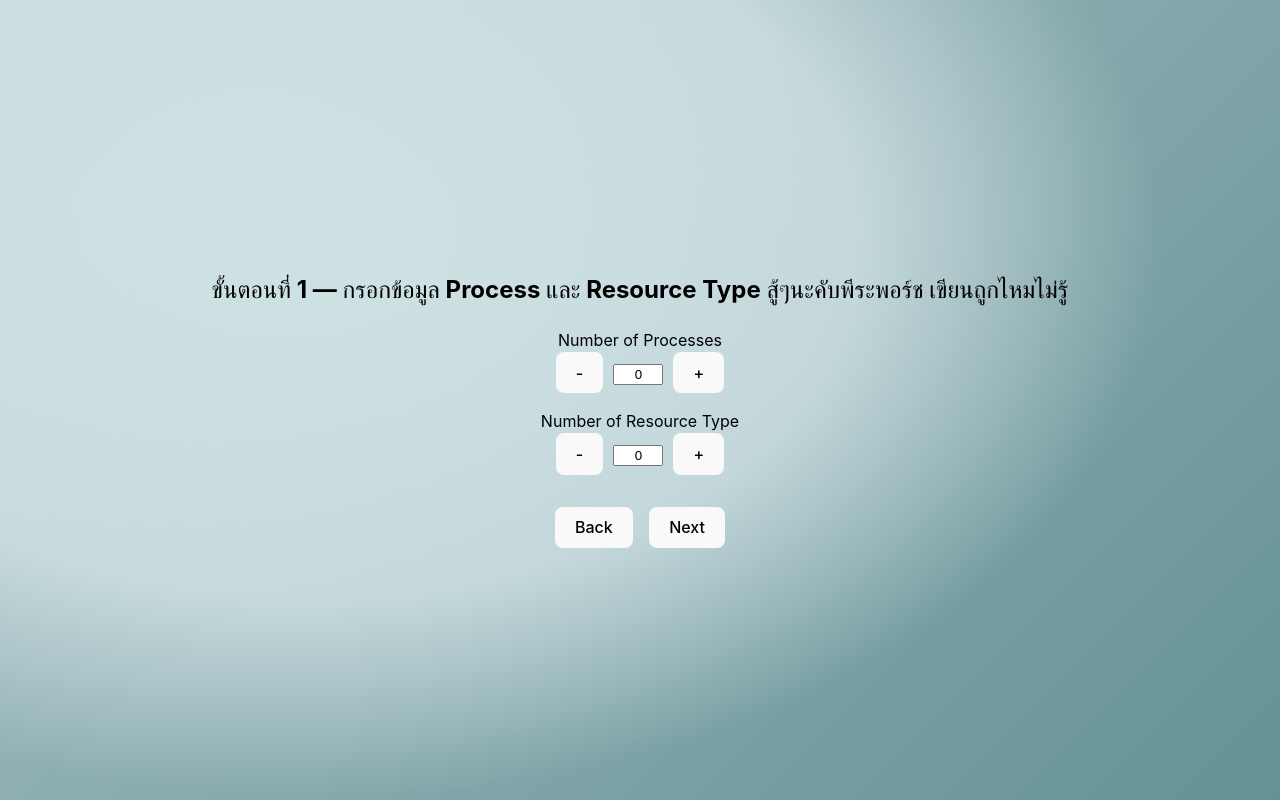
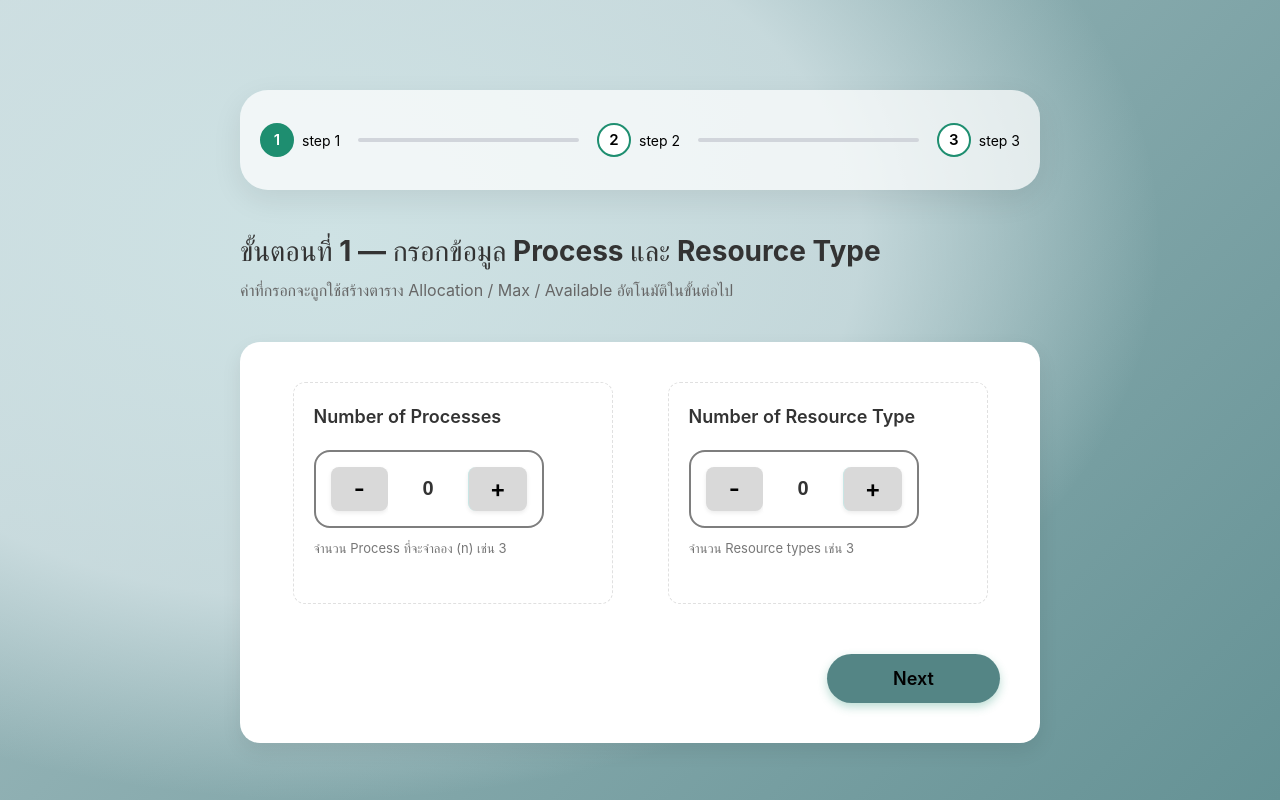
Before and after one commit to pls2s/OS-Project, a React (Vite) app in the folder OS-Project/: page /setup in a window 1280 px wide. Built offline with nearby package versions, Linux system fonts and the light colour scheme.

Commit message:
Set UP UI wait for Add and Rework some details

```diff
--- /dev/null
+++ b/OS-Project/src/components/SetupPage.css
@@ -0,0 +1,279 @@
+/* General Styling */
+body {
+    font-family: 'Inter', sans-serif; /* Assuming Inter is used, adjust if needed */
+    margin: 0;
+    background-color: #e0f2f1; /* Light green background */
+    min-height: 100vh;
+    display: flex;
+    justify-content: center;
+    align-items: flex-start; /* Align to the top */
+    padding-top: 50px; /* Add some space from the top */
+    box-sizing: border-box;
+}
+
+.setup-container {
+    padding: 0; /* Remove padding here, let inner elements manage */
+    text-align: center;
+    width: 100%;
+    max-width: 1000px; /* Max width for the whole content */
+}
+
+/* Stepper Bar */
+.stepper-bar {
+    width: min(800px, 75vw);
+    height: 100px;
+    margin: 40px auto 24px;
+    padding: 14px 20px;
+    border-radius: 28px;
+    background: rgba(255,255,255,0.72);
+    box-shadow: 0 10px 30px rgba(0,0,0,.08);
+    display: flex;
+    align-items: center;
+    justify-content: space-between;
+    gap: 18px;
+}
+
+.step-item {
+    display: flex;
+    align-items: center;
+    gap: 8px;
+    white-space: nowrap;
+    font-size: 14px;
+}
+
+.step-circle {
+    width: 34px;
+    height: 34px;
+    border-radius: 999px;
+    border: 2px solid #1E8E70;
+    display: flex;
+    align-items: center;
+    justify-content: center;
+    font-weight: 600;
+    font-size: 15px;
+    background: #ffffff;
+    color: #000000;
+}
+
+.step-text {
+    font-size: 14px;
+    color: #000000;
+}
+
+.step-line {
+    flex: 1;
+    height: 4px;
+    border-radius: 999px;
+    background: #d1d5db;
+}
+
+/* Active Step (step 1 in the image) */
+.step-item.is-active .step-circle {
+    background: #1E8E70;
+    color: #ffffff;
+    border-color: #1E8E70;
+}
+/* The line *after* the active step should be active, but in your image, it's grey
+   So, we'll keep .step-line.is-active as grey for consistency with the provided image */
+.step-line.is-active {
+    background: #d1d5db; /* Grey as in the image */
+}
+
+
+/* Main Content Area */
+.main-title {
+    font-size: 28px;
+    font-weight: 700;
+    color: #333;
+    margin-top: 40px;
+    margin-bottom: 8px;
+}
+
+.subtitle {
+    font-size: 16px;
+    color: #666;
+    margin-bottom: 40px;
+}
+
+/* Error Message */
+.error-message {
+    color: #d32f2f; /* Red error text */
+    background-color: #ffebee; /* Light red background */
+    border: 1px solid #d32f2f;
+    padding: 12px 20px;
+    margin: 20px auto;
+    max-width: 500px;
+    border-radius: 8px;
+    font-weight: 500;
+}
+
+.main-input-card {
+    background: #ffffff;
+    border-radius: 20px;
+    box-shadow: 0 8px 20px rgba(0,0,0,0.08);
+    padding: 40px;
+    margin: 0 auto;
+    max-width: 800px;
+    display: flex;
+    flex-direction: column;
+    position: relative;
+}
+
+.input-section {
+    display: flex;
+    flex-direction: column;
+    align-items: center;
+    flex: 1;
+    max-width: 320px; /* Limit individual section width */
+    padding: 20px; /* Padding inside each section */
+    border: 1px dashed #e0e0e0; /* Dashed border for the sections, as per image */
+    border-radius: 12px;
+}
+
+.input-label {
+    font-size: 18px;
+    font-weight: 600;
+    color: #333;
+    margin-bottom: 20px;
+    width: 100%;
+    text-align: left;
+}
+
+
+
+.input-button {
+    background: #D9D9D9;
+    color: #000000;
+    border: none;
+    border-radius: 8px;
+    width: 44px;
+    height: 44px;
+    font-size: 24px;
+    font-weight: 600;
+    cursor: pointer;
+    transition: background-color 0.2s, transform 0.1s;
+    display: flex;
+    align-items: center;
+    justify-content: center;
+    box-shadow: 0 2px 4px rgba(0, 0, 0, 0.08);
+}
+
+.input-button:hover {
+    background-color: rgb(213, 213, 213);
+    transform: translateY(-1px);
+}
+
+.input-button:active {
+    background-color: #D9D9D9;
+    transform: translateY(0);
+    box-shadow: none;
+}
+
+
+.input-content-wrapper {
+    display: flex;
+    justify-content: space-around;
+    gap: 30px;
+    margin-bottom: 50px;
+}
+
+.input-section {
+    display: flex;
+    flex-direction: column;
+    align-items: flex-start;
+    flex: 1;
+    max-width: 320px;
+    padding: 20px;
+    border: 1px dashed #e0e0e0;
+    border-radius: 12px;
+}
+
+.input-group {
+    display: flex;
+    align-items: center;
+    gap: 0px;
+    margin-bottom: 12px;
+    padding: 15px;
+    border: 2px solid #7E7E7E;
+    border-radius: 16px;
+    overflow: hidden;
+}
+.input-field {
+    width: 80px;
+    height: 44px;
+    padding: 0 10px;
+    text-align: center;
+    font-size: 20px;
+    font-weight: 600;
+    color: #333;
+    background-color: #ffffff;
+    border: none;
+    border-radius: 0;
+
+    outline: none;
+    transition: border-color 0.2s;
+}
+.input-group .input-button:last-child {
+    border-right: none;
+    border-left: 1px solid #c8e6e5;
+}
+.input-field:focus {
+    border-color: #D9D9D9;
+}
+
+.input-hint {
+    font-size: 13px;
+    color: #777;
+    margin-top: 0;
+    width: 100%;
+    text-align: left;
+}
+
+
+.navigation-buttons-in-card {
+    width: 100%;
+    display: flex;
+    justify-content: flex-end;
+    padding-left: 20px;
+
+}
+
+.next-button {
+    background: #2F6B6BD1;
+    color: #000000;
+    border: none;
+    padding: 14px 32px;
+    border-radius: 100px;
+    width: 173px;
+    font-size: 18px;
+    font-weight: 600;
+    cursor: pointer;
+    box-shadow: 0 4px 10px rgba(30, 142, 112, 0.3);
+    transition: background-color 0.2s, transform 0.1s, box-shadow 0.2s;
+
+}
+
+.next-button:hover {
+    background-color: #214f4fd1;
+    transform: translateY(-1px);
+    box-shadow: 0 6px 14px rgba(30, 142, 112, 0.4);
+}
+
+.next-button:active {
+    background-color: #214f4fd1;
+    transform: translateY(0);
+    box-shadow: 0 2px 6px rgba(30, 142, 112, 0.2);
+}
+
+.main-title{
+  text-align: left;
+  max-width: 800px;
+  margin-left: auto;
+  margin-right: auto;
+}
+
+.subtitle {
+    text-align: left;
+    max-width: 800px;
+    margin-left: auto;
+}
--- a/OS-Project/src/components/SetupPage.jsx
+++ b/OS-Project/src/components/SetupPage.jsx
@@ -1,6 +1,6 @@
 import { useState } from 'react';
 import { useNavigate } from 'react-router-dom';
-
+import './SetupPage.css';
 function SetupPage() {
     const [numProcesses, setNumProcesses] = useState(0);
     const [numResources, setNumResources] = useState(0);
@@ -44,51 +44,74 @@ function SetupPage() {
     };
 
     return (
-        <div style={{ padding: '2rem', textAlign: 'center' }}>
-            <h2>ขั้นตอนที่ 1 — กรอกข้อมูล Process และ Resource Type สู้ๆนะคับพีระพอร์ช เขียนถูกไหมไม่รู้</h2>
+        <div className="setup-container">
+            <div className="stepper-bar">
+                <div className="step-item is-active">
+                    <div className="step-circle">1</div>
+                    <div className="step-text">step 1</div>
+                </div>
+                <div className="step-line"></div>
+                <div className="step-item">
+                    <div className="step-circle">2</div>
+                    <div className="step-text">step 2</div>
+                </div>
+                <div className="step-line"></div>
+                <div className="step-item">
+                    <div className="step-circle">3</div>
+                    <div className="step-text">step 3</div>
+                </div>
+            </div>
+
+            <h2 className="main-title">ขั้นตอนที่ 1 — กรอกข้อมูล Process และ Resource Type</h2>
+            <p className="subtitle">ค่าที่กรอกจะถูกใช้สร้างตาราง Allocation / Max / Available อัตโนมัติในขั้นต่อไป</p>
 
             {error && (
-                <div style={{ color: 'red', border: '1px solid red', padding: '10px', margin: '1rem auto', maxWidth: '400px' }}>
+                <div className="error-message">
                     {error}
                 </div>
             )}
 
-            <div style={{ margin: '1rem' }}>
-                <label>Number of Processes</label>
-                <div>
-                    <button onClick={() => handleProcessChange(-1)}>-</button>
+            {/* START: Combined Input Card */}
+            <div className="main-input-card">
+                <div className="input-content-wrapper">
+                    <div className="input-section">
+                        <label className="input-label">Number of Processes</label>
+                        <div className="input-group">
+                            <button className="input-button" onClick={() => handleProcessChange(-1)}>-</button>
                             <input
                                 type="text"
                                 value={numProcesses}
                                 onChange={(e) => handleInputChange(e, setNumProcesses)}
-                        style={{ margin: '0 10px', textAlign: 'center', width: '50px' }}
+                                className="input-field"
                             />
-                    <button onClick={() => handleProcessChange(1)}>+</button>
+                            <button className="input-button" onClick={() => handleProcessChange(1)}>+</button>
                         </div>
+                        <p className="input-hint">จำนวน Process ที่จะจำลอง (n) เช่น 3</p>
                     </div>
 
-            <div style={{ margin: '1rem' }}>
-                <label>Number of Resource Type</label>
-                <div>
-                    <button onClick={() => handleResourceChange(-1)}>-</button>
+                    <div className="input-section">
+                        <label className="input-label">Number of Resource Type</label>
+                        <div className="input-group">
+                            <button className="input-button" onClick={() => handleResourceChange(-1)}>-</button>
                             <input
                                 type="text"
                                 value={numResources}
                                 onChange={(e) => handleInputChange(e, setNumResources)}
-                        style={{ margin: '0 10px', textAlign: 'center', width: '50px' }}
+                                className="input-field"
                             />
-                    <button onClick={() => handleResourceChange(1)}>+</button>
+                            <button className="input-button" onClick={() => handleResourceChange(1)}>+</button>
+                        </div>
+                        <p className="input-hint">จำนวน Resource types เช่น 3</p>
                     </div>
                 </div>
 
-            <div style={{ marginTop: '2rem' }}>
-                <button onClick={handleBack} style={{ marginRight: '1rem' }}>
-                    Back
-                </button>
-                <button onClick={handleNext}>
+                <div className="navigation-buttons-in-card">
+                    <button onClick={handleNext} className="next-button">
                         Next
                     </button>
                 </div>
+            </div>
+            {/* END: Combined Input Card */}
         </div>
     );
 }
```
Lines whose indentation alone changed are shown as unchanged.
